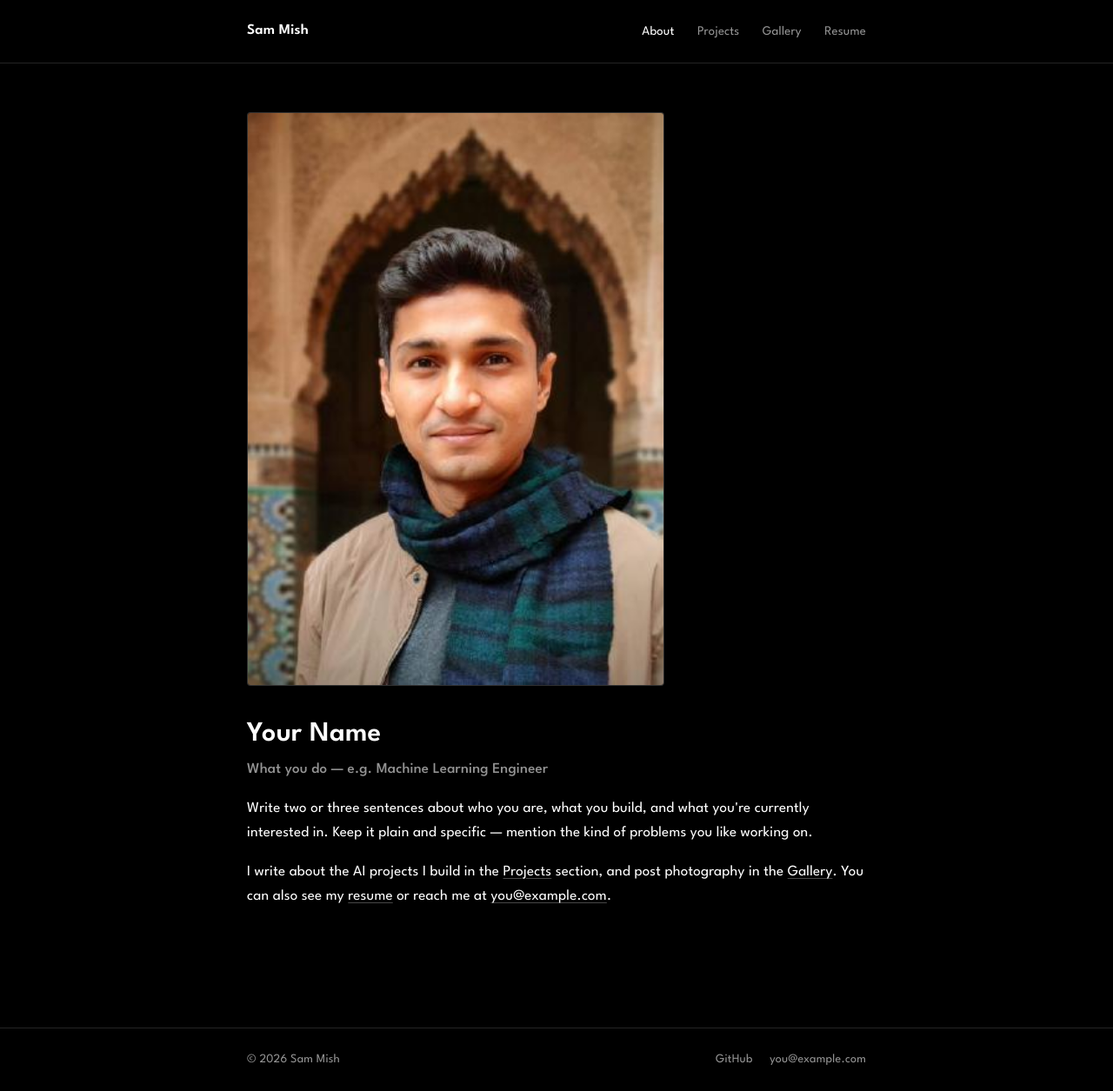
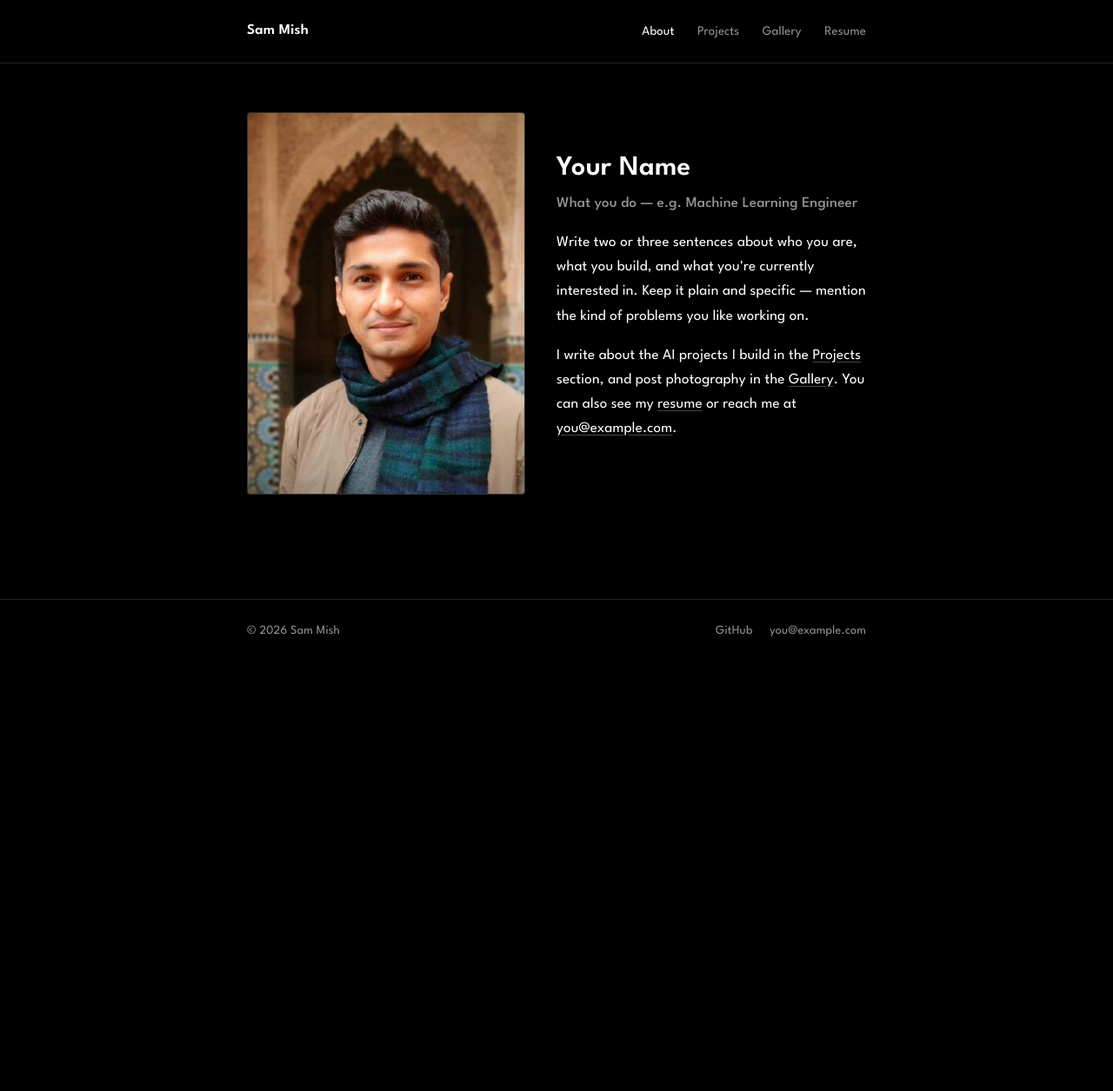
Before and after one commit to sam-mish/sam-mish.github.io, a Jekyll site: the page built from index.md, in a window 1280 px wide. Shown: the whole page at 87% size. Built offline with Jekyll 4.4.1, drawn with Linux system fonts in a browser that asks for light colours; after the commit the page ends 900 px from its top, so only the background shows below that.

Commit message:
Resize hero photo to a middle size that fits beside the bio text
480x660 was too large for the layout at the 760px content width.
Scaled to 320x440 (same 8:11 aspect ratio) so it comfortably fits
next to the text instead of forcing it to wrap below.

Co-Authored-By: Claude Sonnet 5 <noreply@anthropic.com>

```diff
--- a/assets/css/style.css
+++ b/assets/css/style.css
@@ -122,8 +122,8 @@ code {
   flex-wrap: wrap;
 }
 .hero__photo {
-  width: 480px;
-  height: 660px;
+  width: 320px;
+  height: 440px;
   border-radius: 4px;
   object-fit: cover;
   flex-shrink: 0;
@@ -262,7 +262,7 @@ code {
   .page { padding: 40px 20px; }
   .site-nav a { margin-left: 14px; font-size: 0.85rem; }
   h1 { font-size: 1.6rem; }
-  .hero__photo { width: 100%; height: auto; aspect-ratio: 480 / 660; }
+  .hero__photo { width: 100%; height: auto; aspect-ratio: 320 / 440; }
 }
 
 /* Reduced motion */
```
